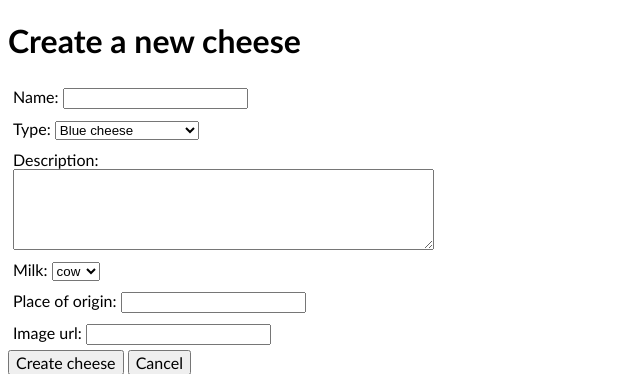
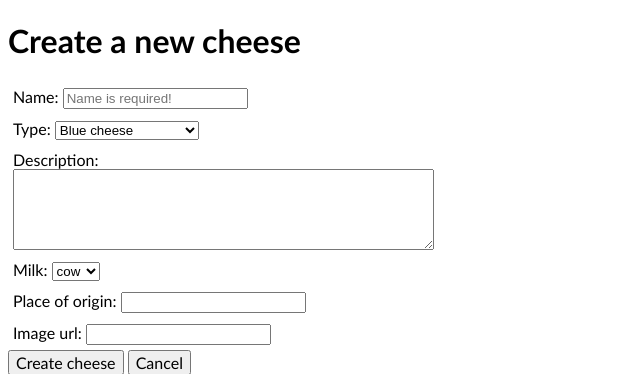
Before and after one commit to messrobd/ItemCatalog-FullStack-ud088-ud330, a Flask app: page /catalog/cheese/new in a window 1280 px wide. Shown: the top 374 px of the page, without its empty margins (0-640 px from the left). Run offline with Flask 2, Linux system fonts and the light colour scheme; the first user in the database is signed in; data comes from the database, SQL or seed files in the repository.

Commit message:
Feat: Front-end validation
Front-end browser validation using required and pattern form input
attributes

```diff
--- a/static/styles.css
+++ b/static/styles.css
@@ -7,6 +7,12 @@ label {
 }
 input[type="button"], input[type="submit"] {
   font: inherit;
+}
+input:invalid {
+  -moz-box-shadow: none;
+}
+input:focus::placeholder {
+  color: transparent;
 }
 textarea {
   display: block;
--- a/templates/edit_cheese.html
+++ b/templates/edit_cheese.html
@@ -9,7 +9,7 @@
     <h1>Edit a cheese</h1>
     <form class="update-cheese" action="{{ url_for('edit_cheese', cheese_id=cheese.id) }}" method="POST">
       <label>Name:
-          <input name="name" value="{{ cheese.name }}">
+          <input required type="text" name="name" placeholder="Name is required!" value="{{ cheese.name }}">
       </label>
       <label>Type:
         <select name="type">
@@ -37,10 +37,10 @@
         </select>
       </label>
       <label>Place of origin:
-          <input name="place" value="{{ cheese.place }}">
+          <input type="text" name="place" value="{{ cheese.place }}">
       </label>
       <label>Image url:
-          <input name="image" value="{{ cheese.image }}">
+          <input type="url" name="image" pattern="https?://.+" value="{{ cheese.image }}">
       </label>
       <input type="submit" value="Update cheese">
       <input type="button" name="cancel" onclick="history.back()" value="Cancel">
--- a/templates/new_cheese.html
+++ b/templates/new_cheese.html
@@ -7,17 +7,17 @@
   </head>
   <body>
     <h1>Create a new cheese</h1>
-    <form class="new-cheese" action="{{ url_for('new_cheese') }}" method="POST">
+    <form name="new-cheese" action="{{ url_for('new_cheese') }}" method="POST" onsubmit="return validateForm()">
       <label>Name:
-          <input name="name">
+          <input required type="text" name="name" placeholder="Name is required!">
       </label>
       <label>Type:
         <select name="type">
           {% for t in types %}
             {% if t.id == preset_type %}
-              <option value="{{ t.id  }}" selected>{{ t.name  }}</option>
+              <option type="number" value="{{ t.id  }}" selected>{{ t.name  }}</option>
             {% else %}
-              <option value="{{ t.id  }}">{{ t.name  }}</option>
+              <option type="number" value="{{ t.id  }}">{{ t.name  }}</option>
             {% endif %}
           {% endfor %}
         </select>
@@ -28,15 +28,15 @@
       <label>Milk:
         <select name="milk">
           {% for m in milks %}
-            <option value="{{ m.id  }}">{{ m.name  }}</option>
+            <option type="number" value="{{ m.id  }}">{{ m.name  }}</option>
           {% endfor %}
         </select>
       </label>
       <label>Place of origin:
-          <input name="place">
+          <input type="text" name="place">
       </label>
       <label>Image url:
-          <input name="image">
+          <input type="url" name="image" pattern="https?://.+">
       </label>
       <input type="submit" value="Create cheese">
       <input type="button" name="cancel" onclick="history.back()" value="Cancel">
--- a/views.py
+++ b/views.py
@@ -318,6 +318,7 @@ def bad_request(e):
                            user_name=description['user_name'],
                            message=description['message']), 400
 
+
 @app.errorhandler(403)
 def unauthorised(e):
     description = e.description
```
Also changed, not shown: cheese.db.
